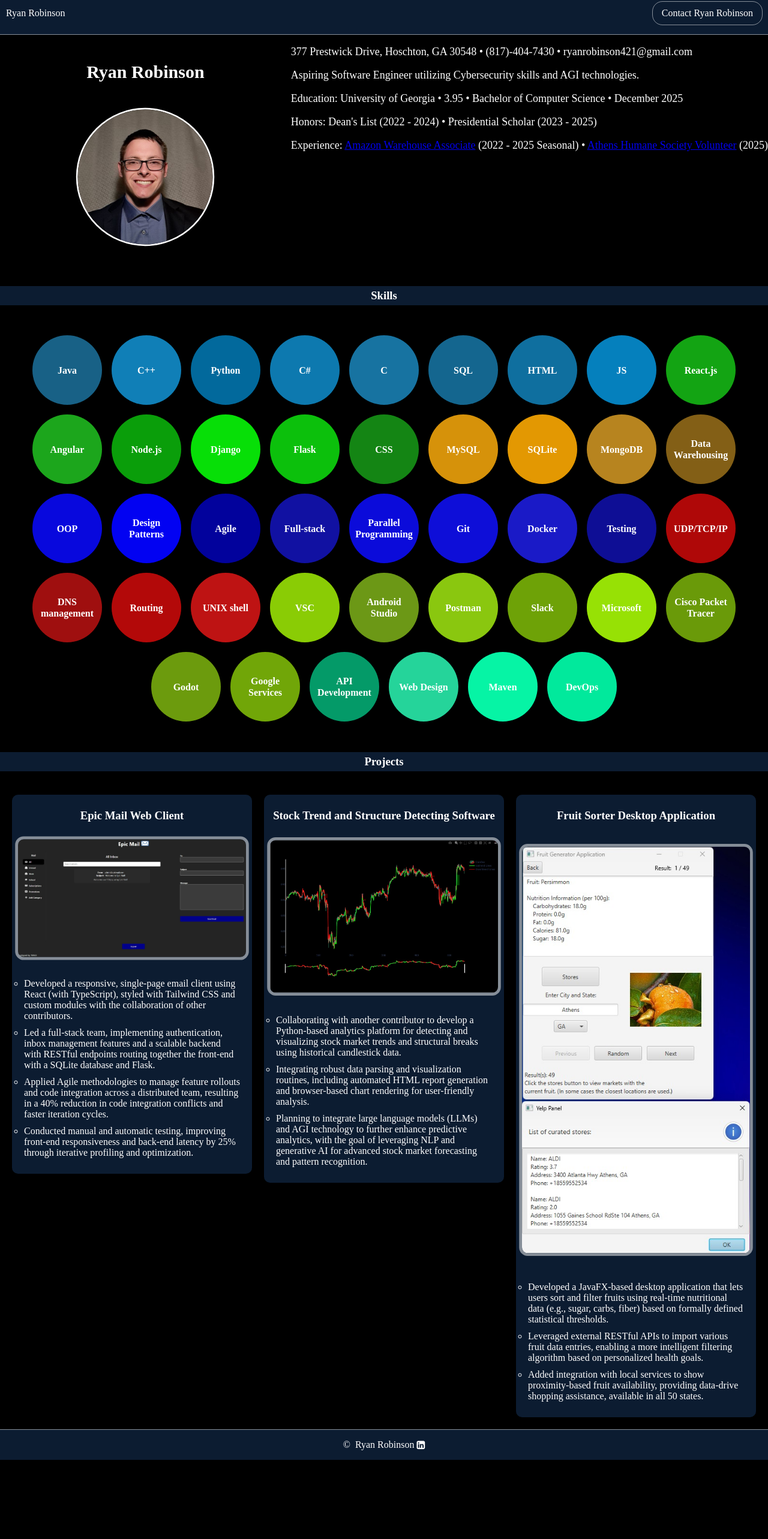
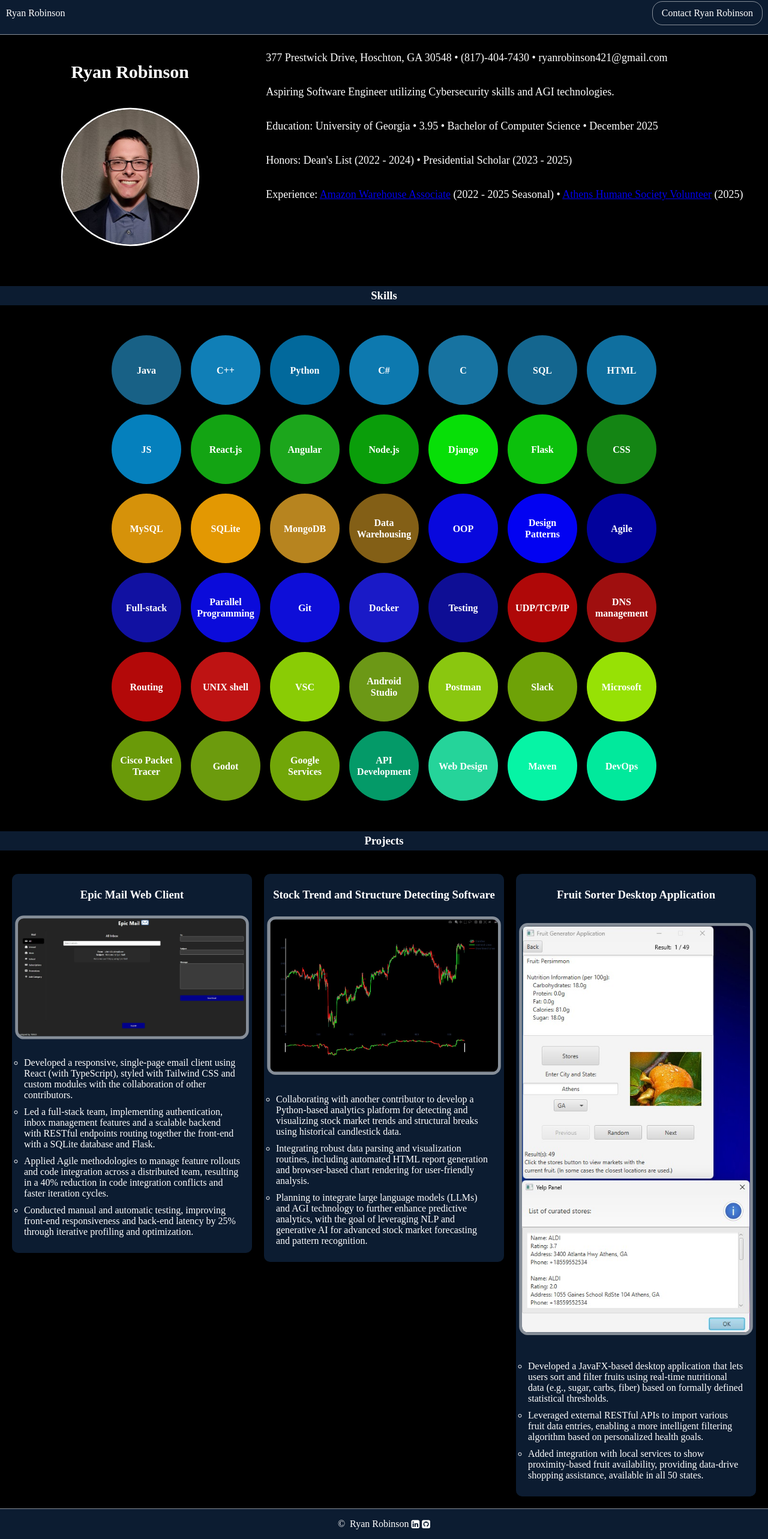
Before and after one commit to rrobinson421/rrobinson421.github.io, a plain HTML site: page index.html in a window 1280 px wide. Shown: the part 13-2579 px from the top of the page at 60% size. Before the commit the page ends 2447 px from the top, so only its background shows below. Drawn offline with nearby package versions, Linux system fonts and the light colour scheme.

Commit message:
Updated responsiveness

```diff
--- a/css/style.css
+++ b/css/style.css
@@ -72,24 +72,26 @@ header {
 }
 
 header .child {
-  flex: 1;
   padding: 10px;
   box-sizing: border-box;
 }
 
 header .left {
+  flex: 1;
   display: flex;
   justify-content: center;
   align-items: center;
   flex-direction: column;
+
 }
 
 header .right {
-  height: 400px;
+  flex: 2;
+  display: flex;
   justify-content: flex-start;
-  align-items: flex-start;
-  text-align: center;
-  padding: auto;
+  align-items: left;
+  flex-direction: column;
+
 }
 
 header h1 {
@@ -233,6 +235,13 @@ section a:hover {
 }
 
 /**************   Responsiveness   *****************/
+@media (min-width: 980px) {
+    .skills {
+      width: 960px;
+      margin: 0 auto;
+    }
+}
+
 @media (max-width: 680px) {
     nav {
       text-align: center;
@@ -247,6 +256,16 @@ section a:hover {
       padding: 10px;
     }
 
+    header {
+      height: 500px;
+    }
+
+}
+
+@media (max-width: 560px) {
+    header {
+      height: 600px;
+    }
 }
 
 /**************   Contact Page   *****************/
--- a/index.html
+++ b/index.html
@@ -19,12 +19,14 @@
             <h1>Ryan Robinson</h1>
             <img src = "images/headshot.jpg" alt = "Ryan Robinson Headshot" width = "250" height = "250" style="cursor: pointer;" onclick="coinflip()">
         </div>
-        <div clas="child right">
+        <div class="child right">
             <p class="address">377 Prestwick Drive, Hoschton, GA 30548 &#8226; (817)-404-7430 &#8226; ryanrobinson421@gmail.com</p>
             <p class="tagline">Aspiring Software Engineer utilizing Cybersecurity skills and AGI technologies.</p>
             <p class="tagline">Education: University of Georgia &#8226; 3.95 &#8226; Bachelor of Computer Science &#8226; December 2025</p>
             <p class="tagline">Honors: Dean's List (2022 - 2024) &#8226; Presidential Scholar (2023 - 2025)</p>
             <p class="tagline">Experience: <a href="https://amazon.jobs/content/en/job-categories/fulfillment-center-warehouse-associate">Amazon Warehouse Associate</a> (2022 - 2025 Seasonal) &#8226; <a href="https://athenshumanesociety.org/>">Athens Humane Society Volunteer</a> (2025)</p>
+            <div class="dropdown">
+            </div>
         </div>
     </header>
 
@@ -67,6 +69,9 @@
             </div>
         </div>
     </section>
-    <footer><a href="contact.html">&copy; &nbsp;Ryan Robinson&nbsp;</a> <a href="https://www.linkedin.com/in/ryan-robinson-b03414290/" target="_blank"><i class="fa fa-linkedin-square" aria-hidden="true"></i></a></footer>
+    <footer><a href="contact.html">&copy; &nbsp;Ryan Robinson&nbsp;</a>
+        <a href="https://www.linkedin.com/in/ryan-robinson-b03414290/" target="_newtab"><i class="fa fa-linkedin-square" aria-hidden="true"></i>&nbsp;</a>
+        <a href="https://github.com/rrobinson421" target="_newtab"><i class="fa fa-github-square" aria-hidden="true"></i></a>
+    </footer>
 </body>
 </html>
```
